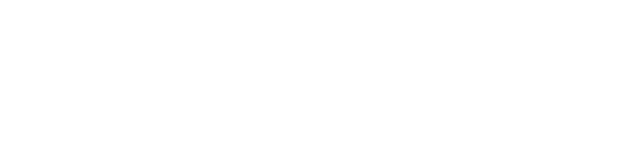
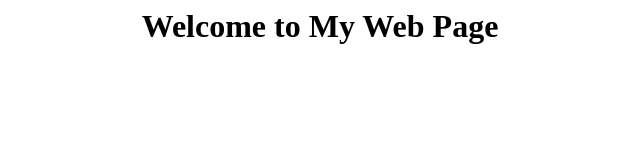
Before and after one commit to devopstraining611-282/2pmrepo, a plain HTML site: page index.html in a window 1280 px wide. Shown: the whole page, without its empty margins (320-960 px from the left). Drawn offline with Linux system fonts and the light colour scheme.

Commit message:
heading line added

```diff
--- a/index.html
+++ b/index.html
@@ -1,3 +1,7 @@
 <html>
 	<head><title>My Web Page</title></head>
+	<body>
+		<h1><center>Welcome to My Web Page</center></h1>
+	</body>
+
 </html>
```
